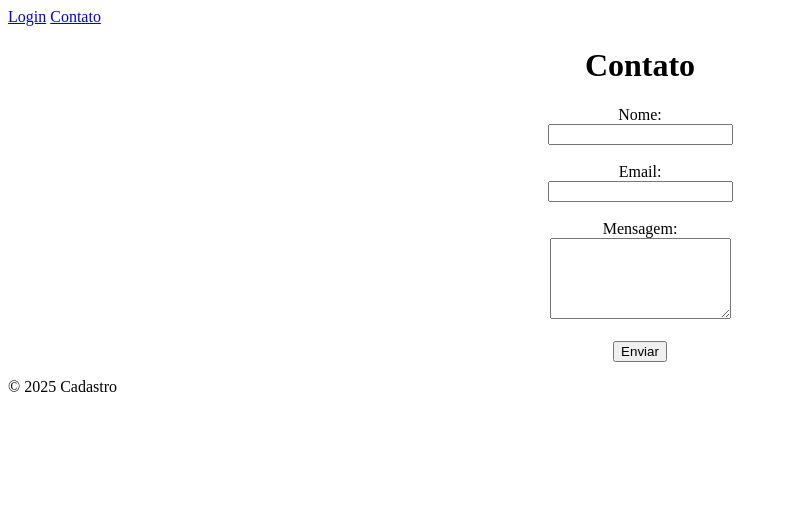
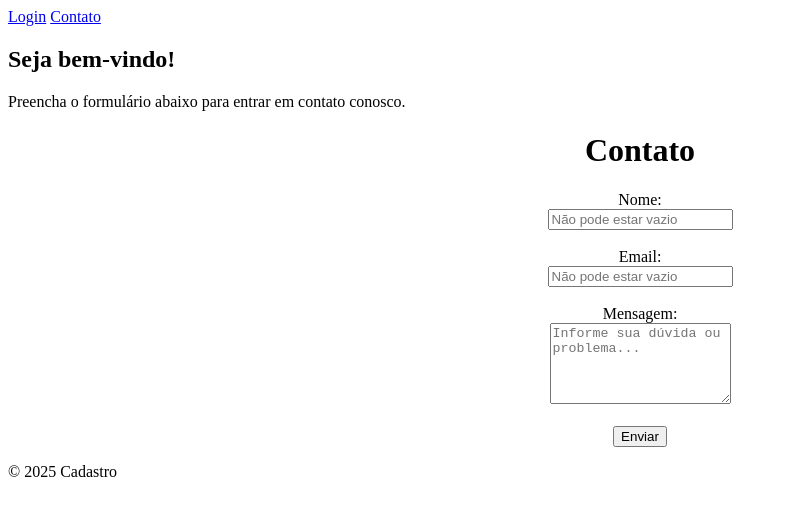
Before and after one commit to Annyyzinha/Cadastro, a plain HTML site: page contact.html in a window 1280 px wide. Shown: the whole page, without its empty margins (0-788 px from the left). Drawn offline with Linux system fonts and the light colour scheme.

Commit message:
alteracao2

```diff
--- a/contact.html
+++ b/contact.html
@@ -11,19 +11,25 @@
         <a href="login.html">Login</a>
         <a href="contact.html">Contato</a>
     </nav>
+    <section>
+        <article>
+            <h2>Seja bem-vindo!</h2>
+            <p>Preencha o formulário abaixo para entrar em contato conosco.</p>
+        </article>
+    </section>
     <header>
         <center><h1>Contato</h1></center>
     </header>
     <main>
         <center><form>
             <label for="name">Nome:</label><br>
-            <input type="text" id="name" name="name" required><br><br>
+            <input type="text" id="name" name="name" placeholder="Não pode estar vazio" required><br><br>
 
             <label for="email">Email:</label><br>
-            <input type="email" id="email" name="email" required><br><br>
+            <input type="email" id="email" name="email" placeholder="Não pode estar vazio" required><br><br>
 
             <label for="message">Mensagem:</label><br>
-            <textarea id="message" name="message" rows="5" required></textarea><br><br>
+            <textarea id="message" name="message" rows="5" placeholder="Informe sua dúvida ou problema..." required></textarea><br><br>
 
             <button>Enviar</button>
         </form></center>
```
Also changed, not shown: login.html (+2 -2 lines).
